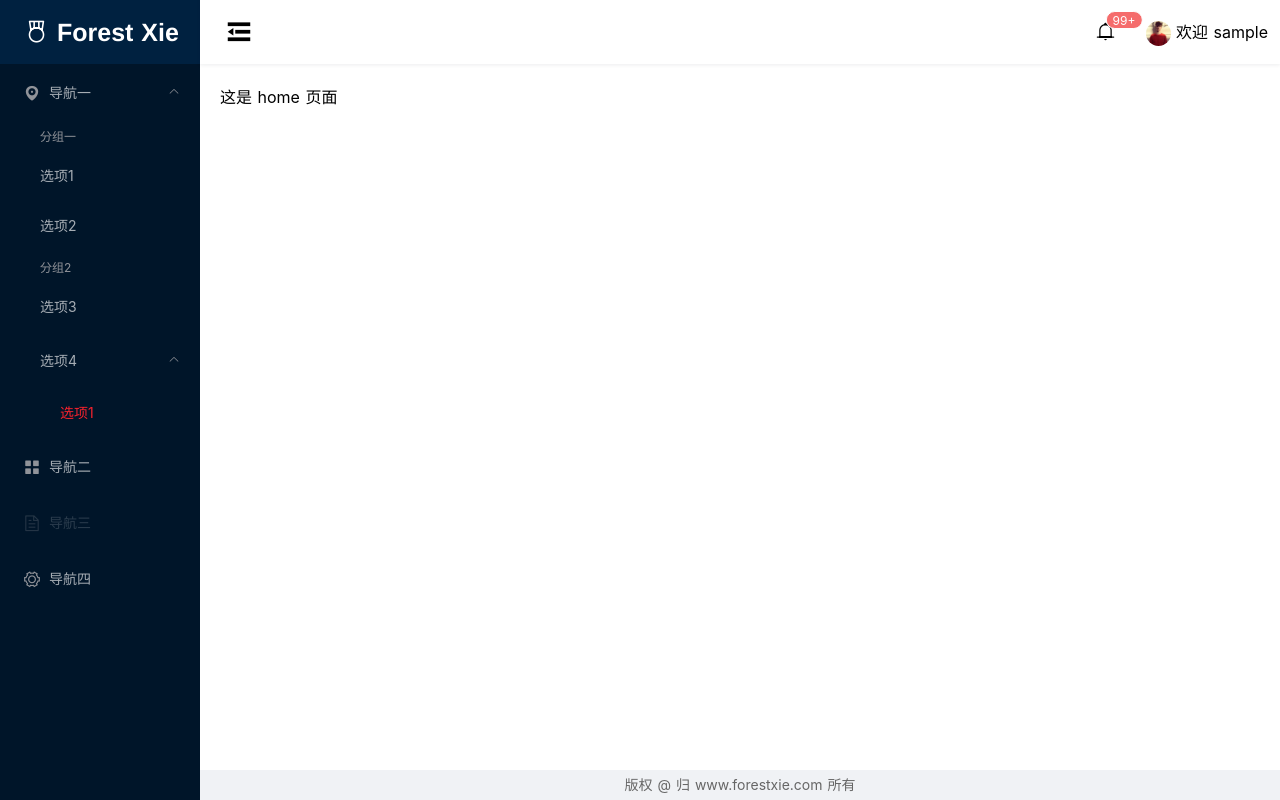
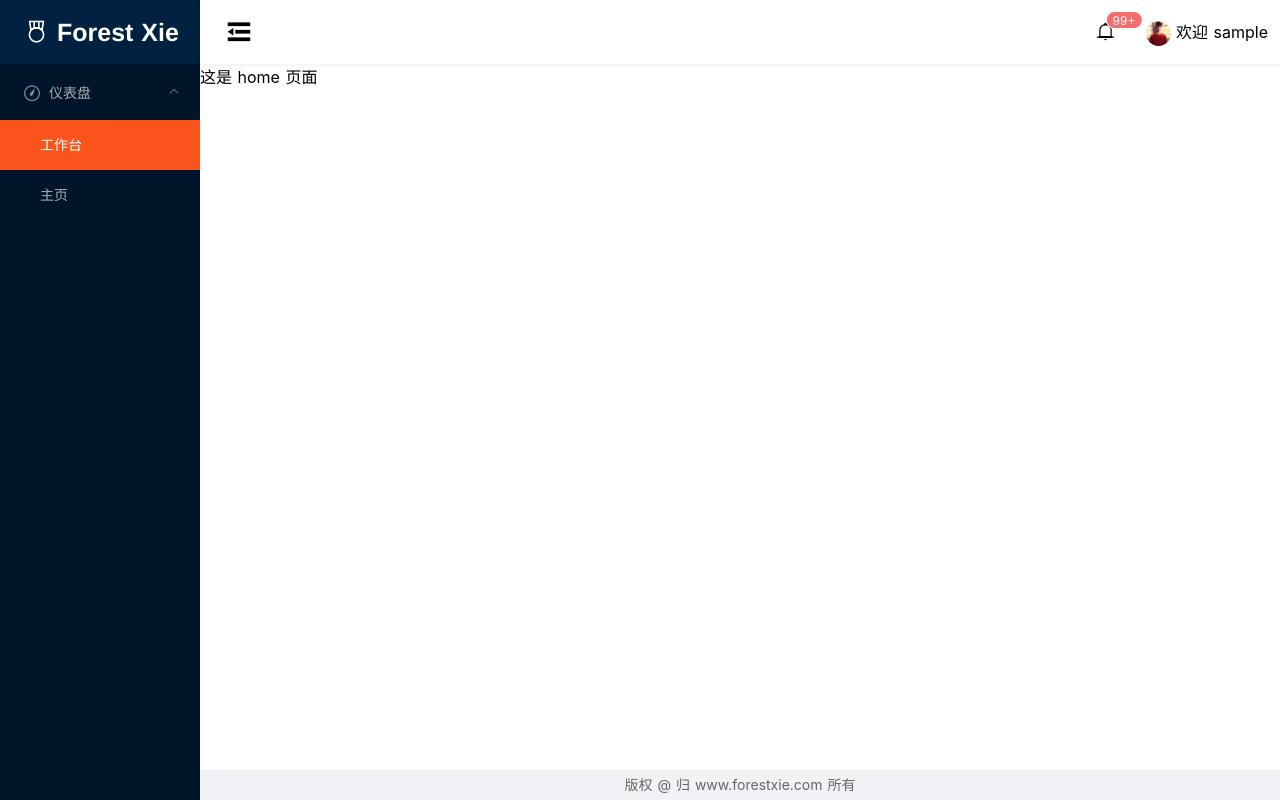
Before and after one commit to forestxieCode/vue-koa, a Nuxt app: page /home in a window 1280 px wide. Built offline with nearby package versions, Linux system fonts and the light colour scheme; sample sign-in values are in the browser's storage.

Commit message:
添加 仪表盘页面

```diff
--- a/components/aside.vue
+++ b/components/aside.vue
@@ -3,37 +3,14 @@
     <section class="logo" >
       <h1><span class="el-icon-medal"></span> <span v-if="!isCollapse">Forest Xie</span></h1>
     </section>
-    <el-menu default-active="1-4-1" class="el-menu-vertical-demo" @open="handleOpen" @close="handleClose" :collapse="isCollapse" :collapse-transition="false"  background-color="#001529"  text-color="hsla(0,0%,100%,.65)" active-text-color="#f5222d">
-      <el-submenu index="1">
+    <el-menu default-active="/dashboard/workplace" class="el-menu-vertical-demo" @open="handleOpen" @close="handleClose" :collapse="isCollapse" :collapse-transition="false"  background-color="#001529"  text-color="hsla(0,0%,100%,.65)" active-text-color="#f5222d">
+      <el-submenu v-for="item in menus" :index="item.path" :key="item.path">
         <template slot="title">
-          <i class="el-icon-location"></i>
-          <span slot="title">导航一</span>
+          <i :class="item.iconClass"></i>
+          <span slot="title">{{item.name}}</span>
         </template>
-        <el-menu-item-group>
-          <span slot="title">分组一</span>
-          <el-menu-item index="1-1">选项1</el-menu-item>
-          <el-menu-item index="1-2">选项2</el-menu-item>
-        </el-menu-item-group>
-        <el-menu-item-group title="分组2">
-          <el-menu-item index="1-3">选项3</el-menu-item>
-        </el-menu-item-group>
-        <el-submenu index="1-4">
-          <span slot="title">选项4</span>
-          <el-menu-item index="1-4-1">选项1</el-menu-item>
-        </el-submenu>
+        <el-menu-item v-for="itemChilde in item.childe" :key="itemChilde.path" :index="itemChilde.path" @click="routerClik(itemChilde.path)">{{itemChilde.name}}</el-menu-item>
       </el-submenu>
-      <el-menu-item index="2">
-        <i class="el-icon-menu"></i>
-        <span slot="title">导航二</span>
-      </el-menu-item>
-      <el-menu-item index="3" disabled>
-        <i class="el-icon-document"></i>
-        <span slot="title">导航三</span>
-      </el-menu-item>
-      <el-menu-item index="4">
-        <i class="el-icon-setting"></i>
-        <span slot="title">导航四</span>
-      </el-menu-item>
     </el-menu>
   </section>
 </template>
@@ -42,6 +19,27 @@
     asyncData(){
 
     },
+    data(){
+      return {
+        menus:[
+          {
+            name:'仪表盘',
+            iconClass:'el-icon-stopwatch',
+            path:'/dashboard',
+            childe:[
+              {
+                name:'工作台',
+                path:'/dashboard/workplace',
+              },
+              {
+                name:'主页',
+                path:'/home',
+              }
+            ]
+          }
+        ]
+      }
+    },
     props: ['isCollapse'],
     methods: {
       handleOpen(key, keyPath) {
@@ -49,6 +47,9 @@
       },
       handleClose(key, keyPath) {
         console.log(key, keyPath);
+      },
+      routerClik(path){
+        this.$router.push(path)
       }
     }
   }
@@ -80,6 +81,13 @@
       border-right:none;
       height: 100%;
       overflow: hidden;
+      .el-menu-item.is-active{
+        background-color: #fa541c!important;
+        color: #fff!important;
+      }
+      .el-menu-item:focus, .el-menu-item:hover{
+        color: #fff!important;
+      }
     }
   }
   .el-menu-vertical-demo:not(.el-menu--collapse) {
--- a/layouts/homeLayout.vue
+++ b/layouts/homeLayout.vue
@@ -16,7 +16,7 @@
             width="100"
             popper-class="popover-menu"
             trigger="hover">
-              <div>
+              <div class="item" @click="$router.push('/')">
                 <span class="el-icon-switch-button"></span> 退出登入
               </div>
             <div class="info" slot="reference">
@@ -98,16 +98,11 @@ html {
           vertical-align: middle;
         }
       }
-      .popover-menu{
-        div{
-          cursor: pointer;
-          span{
-            font-size: 30px;
-            margin-right: 10px;
-          }
-        }
-      }
+
     }
+  }
+  .el-main{
+    padding: 0px;
   }
   .footer{
     height:30px;
@@ -116,6 +111,22 @@ html {
     text-align:center;
     font-size:14px;
     color:#666;
+  }
+}
+.popover-menu{
+  padding: 6px 0 6px 0px;
+  .item{
+    padding: 10px;
+    cursor: pointer;
+    span{
+      font-size: 20px;
+      vertical-align: top;
+      margin-right: 8px;
+    }
+    &:hover{
+      background-color: rgb(247, 218, 168);;
+      color: rgb(240, 139, 8);
+    }
   }
 }
 
--- /dev/null
+++ b/pages/dashboard/workplace.vue
@@ -0,0 +1,30 @@
+<template>
+  <section class="workplace">
+    <header class="workplace-header">
+      <el-breadcrumb separator="/">
+          <el-breadcrumb-item :to="{ path: '/' }">首页</el-breadcrumb-item>
+          <el-breadcrumb-item>仪表盘</el-breadcrumb-item>
+      </el-breadcrumb>
+      <el-row style="height:88px;">
+        <el-col :span="5">
+          <img src="~/assets/img/avtor.jpg" alt="" style="height:60px;width:60px;">
+        </el-col>
+
+      </el-row>
+    </header>
+  </section>
+</template>
+<script>
+export default {
+  layout:'homeLayout'
+}
+</script>
+<style lang="less">
+.workplace{
+  .workplace-header{
+    background: #fff;
+    padding: 16px 32px 0;
+    border-bottom: 1px solid #e8e8e8;
+  }
+}
+</style>
```
